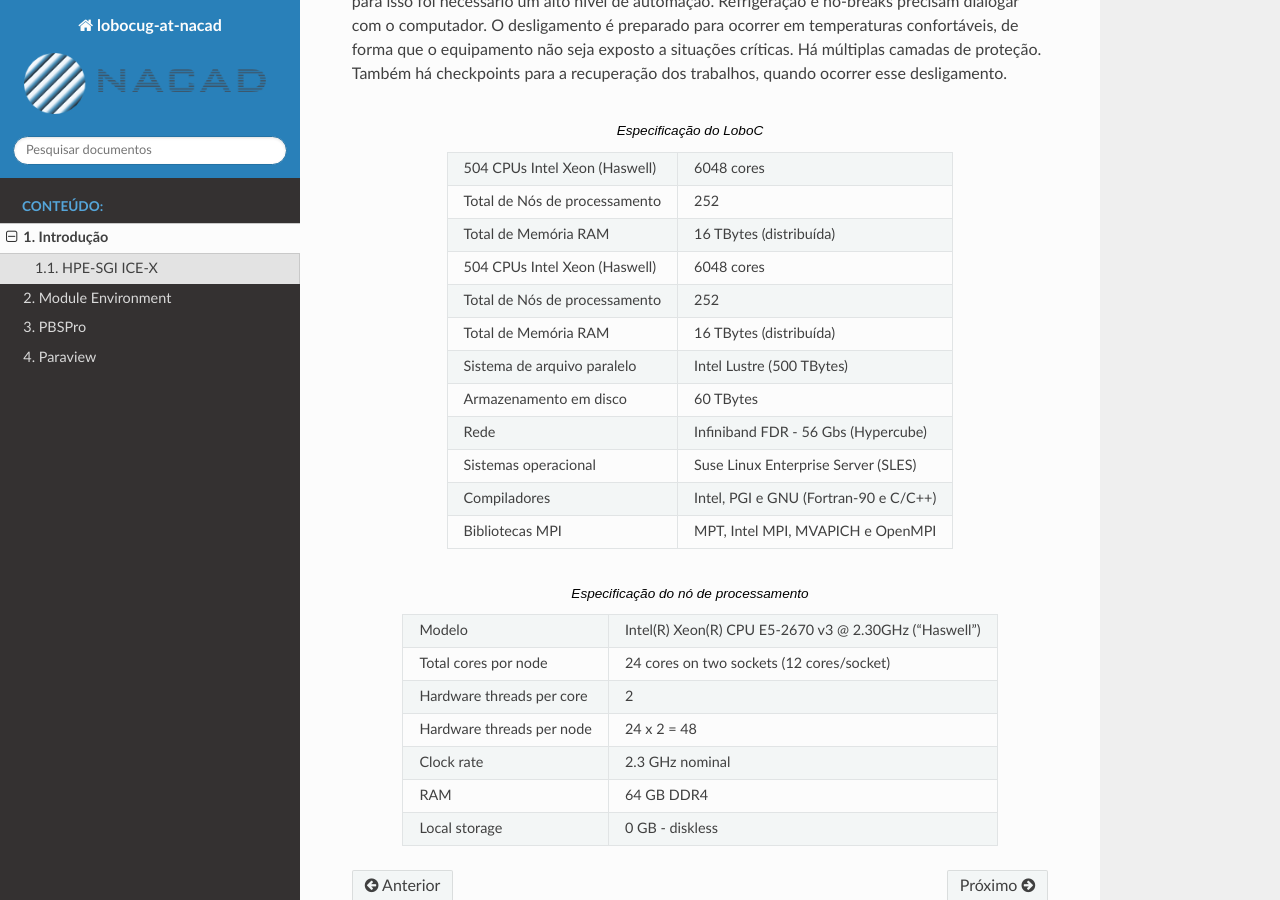
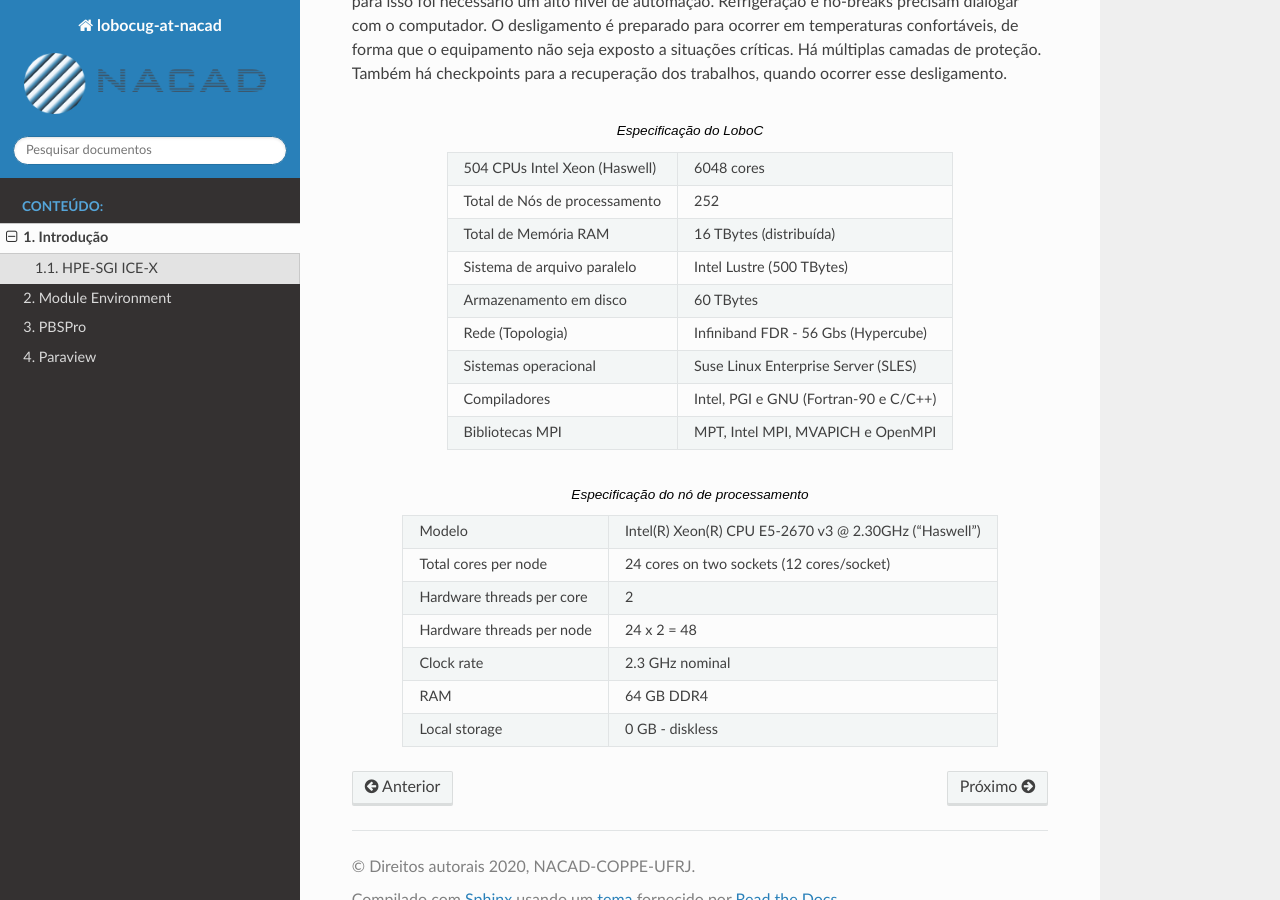
Before and after one commit to NACAD-COPPE-UFRJ/loboc-userguide, a Sphinx documentation site: the page built from docs/source/ug/introduction.rst, in a window 1280 px wide and 900 px high, scrolled down 478 px. Built offline with Sphinx 7.4.7 and the Read the Docs theme 2.0.0, drawn with Linux system fonts in a browser that asks for light colours.

Commit message:
Fix table in introduction page

```diff
--- a/docs/source/ug/introduction.rst
+++ b/docs/source/ug/introduction.rst
@@ -20,17 +20,11 @@ O sistema de engenharia montado para o Lobo Carneiro permite que ele prescinda d
      - 252
    * - Total de Memória RAM
      - 16 TBytes (distribuída)
-   * - 504 CPUs Intel Xeon (Haswell)
-     - 6048 cores
-   * - Total de Nós de processamento
-     - 252
-   * - Total de Memória RAM
-     - 16 TBytes (distribuída)
    * - Sistema de arquivo paralelo
      - Intel Lustre (500 TBytes)
    * - Armazenamento em disco
      - 60 TBytes
-   * - Rede
+   * - Rede (Topologia)
      - Infiniband FDR - 56 Gbs (Hypercube)
    * - Sistemas operacional
      - Suse Linux Enterprise Server (SLES)
@@ -44,7 +38,7 @@ O sistema de engenharia montado para o Lobo Carneiro permite que ele prescinda d
 
    * - Modelo
      - Intel(R) Xeon(R) CPU E5-2670 v3 @ 2.30GHz ("Haswell")
-   * - Total cores por node
+   * - Total cores per node
      - 24 cores on two sockets (12 cores/socket)
    * - Hardware threads per core
      - 2
```
Also changed, not shown: 5 other files.
